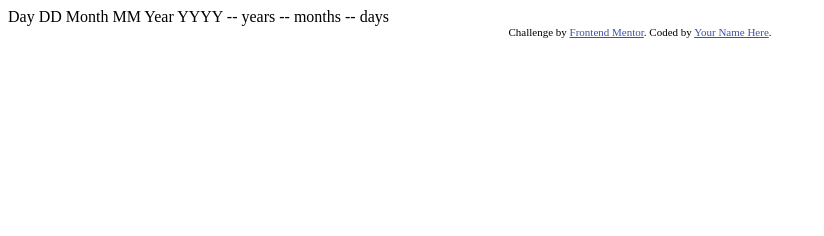
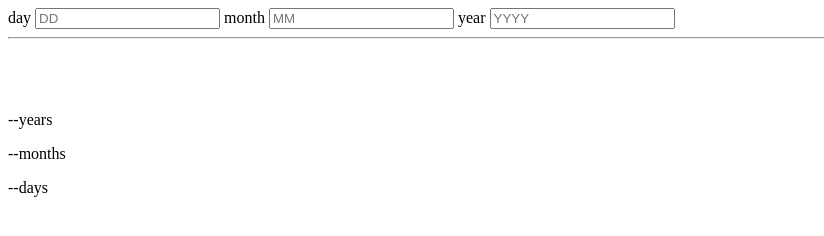
Before and after one commit to yamami-mohammed-monsif/fm--age-calculator-app, a plain HTML site: page index.html in a window 1280 px wide. Shown: the whole page, without its empty margins (0-824 px from the left). Drawn offline with Linux system fonts and the light colour scheme.

Commit message:
write the HTML

```diff
--- a/index.html
+++ b/index.html
@@ -2,36 +2,30 @@
 <html lang="en">
 <head>
   <meta charset="UTF-8">
-  <meta name="viewport" content="width=device-width, initial-scale=1.0"> <!-- displays site properly based on user's device -->
+  <meta name="viewport" content="width=device-width, initial-scale=1.0">
 
   <link rel="icon" type="image/png" sizes="32x32" href="./assets/images/favicon-32x32.png">
 
   <title>Frontend Mentor | Age calculator app</title>
+</head>
 
-  <!-- Feel free to remove these styles or customise in your own stylesheet 👍 -->
-  <style>
-    .attribution { font-size: 11px; text-align: center; }
-    .attribution a { color: hsl(228, 45%, 44%); }
-  </style>
-</head>
 <body>
-
-  Day
-  DD
-
-  Month
-  MM
-
-  Year
-  YYYY
-
-  -- years
-  -- months
-  -- days
-
-  <div class="attribution">
-    Challenge by <a href="https://www.frontendmentor.io?ref=challenge" target="_blank">Frontend Mentor</a>.
-    Coded by <a href="#">Your Name Here</a>.
+  <div class="card">
+    <form action="">
+      <label for="day">day</label>
+      <input type="number" id="day" placeholder="DD">
+      <label for="month">month</label>
+      <input type="number" id="month" placeholder="MM">
+      <label for="year">year</label>
+      <input type="number" id="year" placeholder="YYYY">
+    </form>
+    <hr>
+    <img src="assets/images/icon-arrow.svg" alt="">
+    <div class="result">
+      <p><span>--</span>years</p>
+      <p><span>--</span>months</p>
+      <p><span>--</span>days</p>
+    </div>
   </div>
 </body>
 </html>
```
